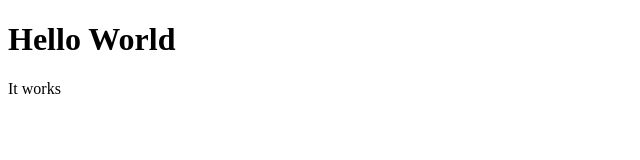
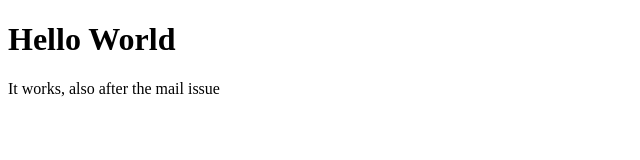
Before and after one commit to cjanietz/cjanietz.github.io, a plain HTML site: page index.html in a window 1280 px wide. Shown: the whole page, without its empty margins (0-640 px from the left). Drawn offline with Linux system fonts and the light colour scheme.

Commit message:
Test commit

```diff
--- a/index.html
+++ b/index.html
@@ -5,6 +5,6 @@
 </head>
 <body>
 <h1>Hello World</h1>
-<p>It works</p>
+<p>It works, also after the mail issue</p>
 </body>
 </html>
```
